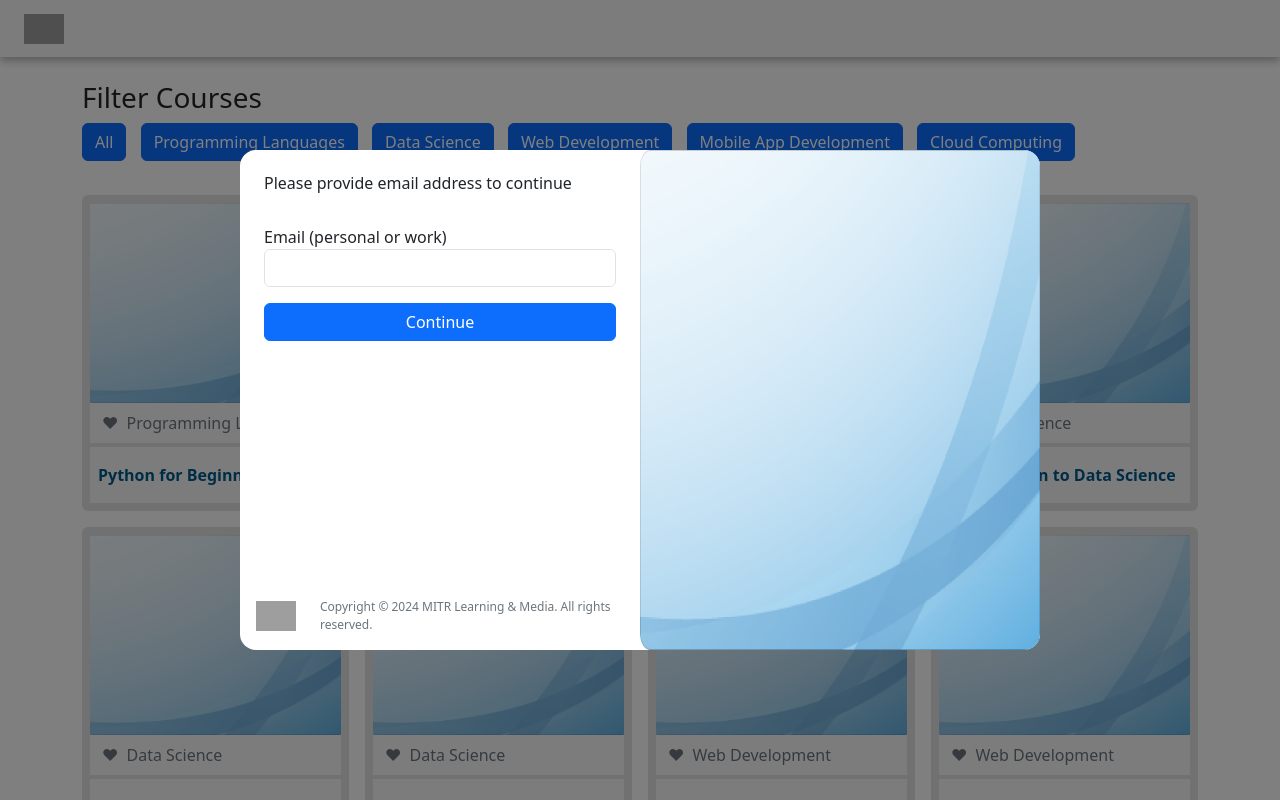
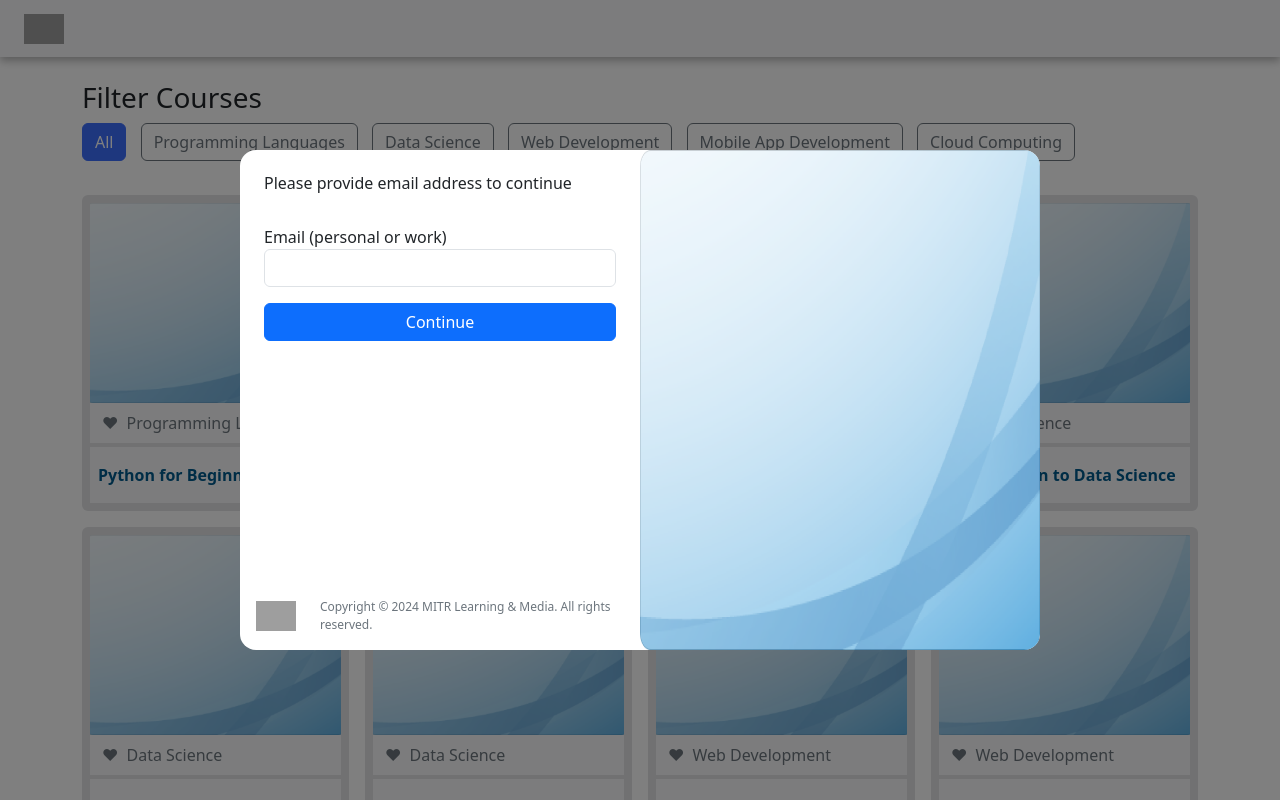
Before and after one commit to AnuraagDeoda/CourseView, a Flask app: page / in a window 1280 px wide. Run offline with Flask 3, Linux system fonts and the light colour scheme; data comes from the database, SQL or seed files in the repository; some libraries are stand-ins or nearby versions; grey boxes are pictures that could not be loaded.

Commit message:
Update index.html

```diff
--- a/templates/index.html
+++ b/templates/index.html
@@ -43,6 +43,10 @@
             margin-right: 10px;
             margin-bottom: 10px;
         }
+        .active{
+            background: #3d6ffd !important;
+            border-color: #3d6ffd !important;
+        }
     </style>
 </head>
 <body>
@@ -62,9 +66,9 @@
                     <div class="col">
                         <h3>Filter Courses</h3>
                         <div id="filter-buttons">
-                            <button class="btn btn-primary filter-btn" data-style="all">All</button>
+                            <button class="btn btn-outline-secondary filter-btn active" data-style="all">All</button>
                             {% for style in courses_by_style.keys() %}
-                                <button class="btn btn-primary filter-btn" data-style="{{ style }}">{{ style }}</button>
+                                <button class="btn btn-outline-secondary filter-btn" data-style="{{ style }}">{{ style }}</button>
                             {% endfor %}
                         </div>
                     </div>
@@ -233,6 +237,8 @@
 
         // Filter functionality
         $('.filter-btn').on('click', function() {
+            $('.active').removeClass('active')
+            console.log($(this).addClass('active'))
             var style = $(this).data('style');
             if (style === 'all') {
                 $('.course-item').show();
```
